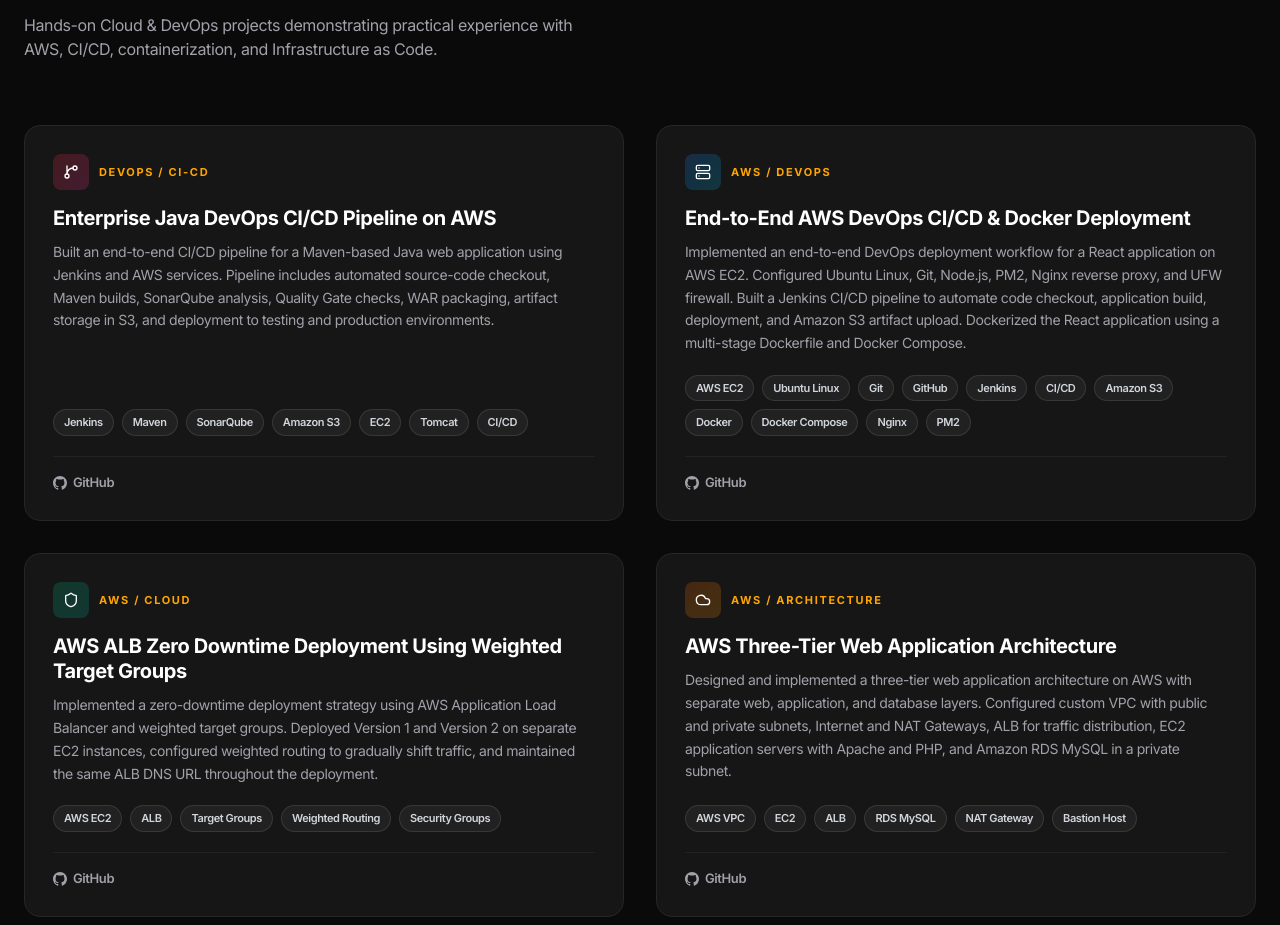
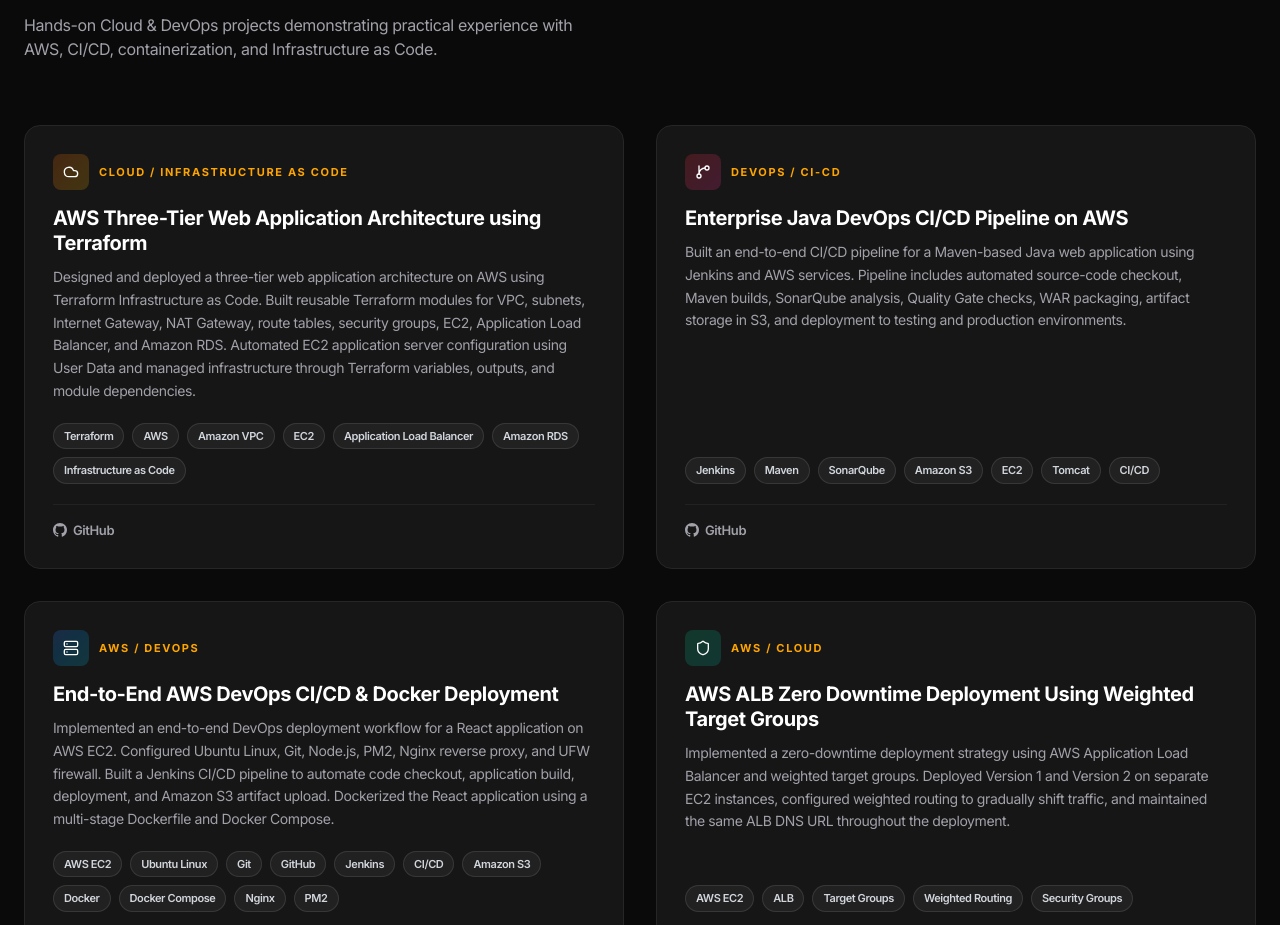
Before and after one commit to samir-shaikh7/samir-shaikh-portfolio, a Next.js app: page / in a window 1280 px wide. Shown: the part 3320-4245 px from the top of the page. Built offline with nearby package versions, Linux system fonts and the light colour scheme; a web font is replaced by a local one.

Commit message:
Add AWS three-tier Terraform project

```diff
--- a/components/sections/Portfolio.tsx
+++ b/components/sections/Portfolio.tsx
@@ -12,6 +12,17 @@
 import ProjectCard, { type ProjectData } from "@/components/ui/ProjectCard";
 
 const featuredProjects: ProjectData[] = [
+  {
+    category: "CLOUD / INFRASTRUCTURE AS CODE",
+    title: "AWS Three-Tier Web Application Architecture using Terraform",
+    description:
+      "Designed and deployed a three-tier web application architecture on AWS using Terraform Infrastructure as Code. Built reusable Terraform modules for VPC, subnets, Internet Gateway, NAT Gateway, route tables, security groups, EC2, Application Load Balancer, and Amazon RDS. Automated EC2 application server configuration using User Data and managed infrastructure through Terraform variables, outputs, and module dependencies.",
+    tech: ["Terraform", "AWS", "Amazon VPC", "EC2", "Application Load Balancer", "Amazon RDS", "Infrastructure as Code"],
+    icon: Cloud,
+    color: "from-orange-500/20 to-yellow-500/20",
+    delay: 0.2,
+    github: "https://github.com/samir-shaikh7/aws-three-tier-architecture-terraform",
+  },
   {
     category: "DEVOPS / CI-CD",
     title: "Enterprise Java DevOps CI/CD Pipeline on AWS",
```
